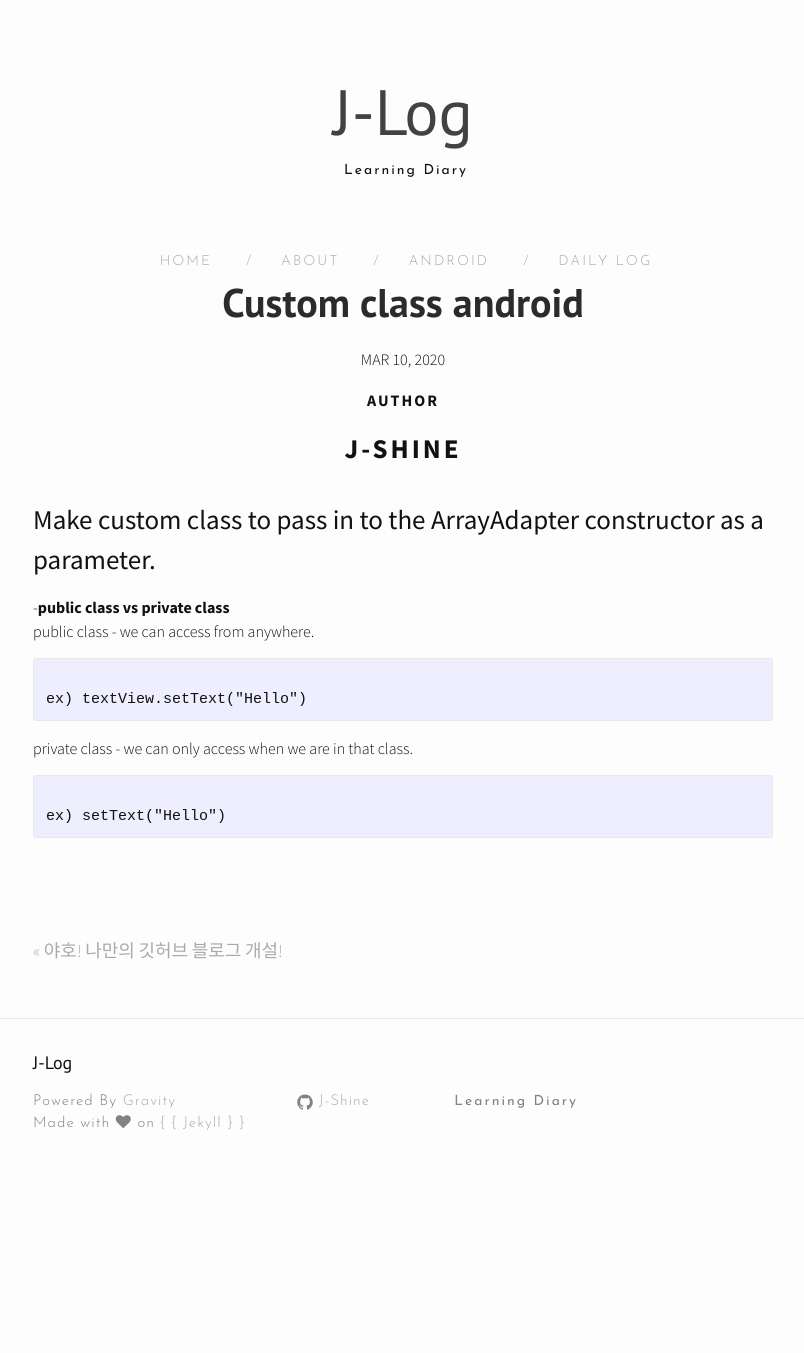
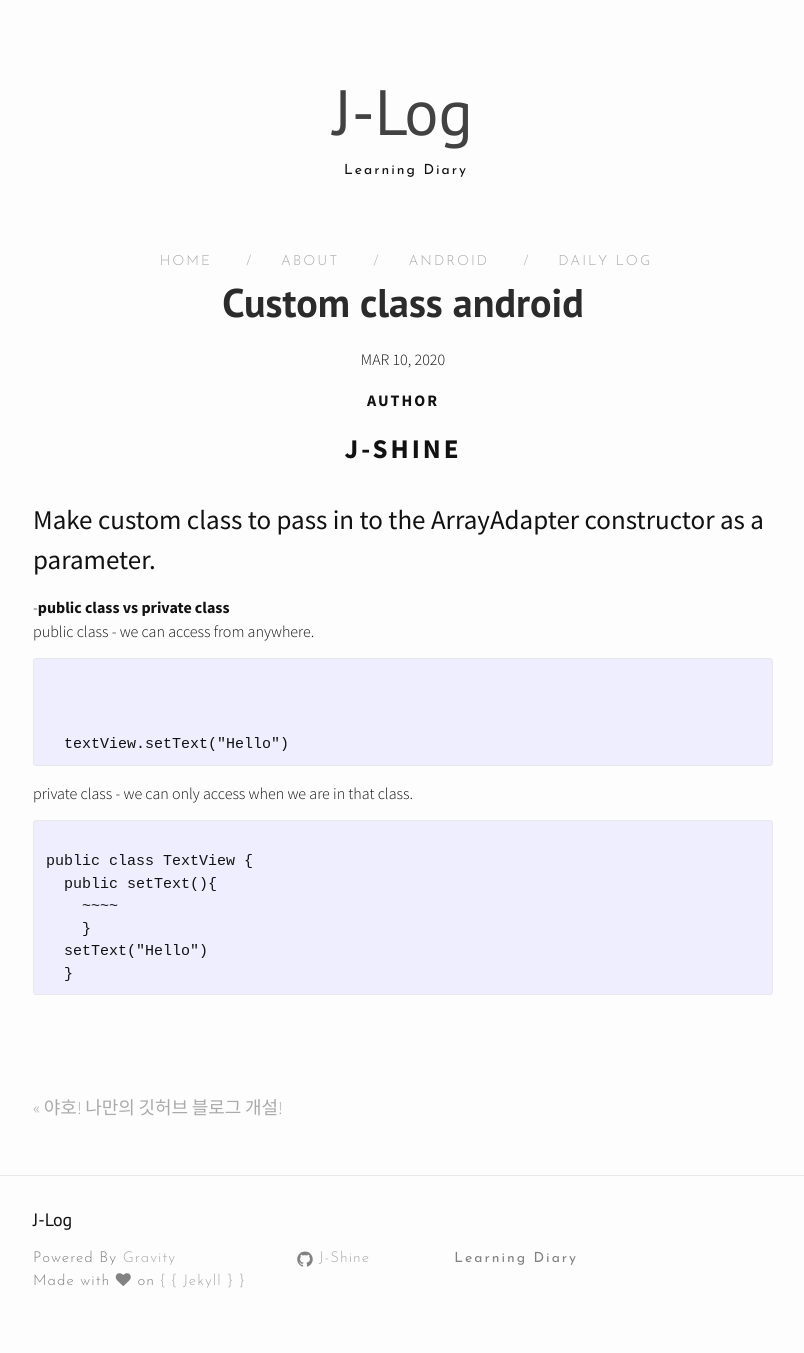
Before and after one commit to J-Shine/J-Shine.github.io, a Jekyll site: the page built from _posts/2020-03-10-custom-class.markdown, in a window 1280 px wide. Shown: the whole page, without its empty margins (237-1041 px from the left). Built offline with Jekyll 4.4.1, drawn with Linux system fonts in a browser that asks for light colours; nearby versions of some CDN libraries; comment, search, counter and statistics services are not loaded; before the commit the page ends 1196 px from its top, so only the background shows below that.

Commit message:
Update 2020-03-10-custom-class.markdown

```diff
--- a/_posts/2020-03-10-custom-class.markdown
+++ b/_posts/2020-03-10-custom-class.markdown
@@ -11,9 +11,16 @@ author: "J-Shine"
 -**public class vs private class**
 public class - we can access from anywhere.
 <pre><code>
-ex) textView.setText("Hello")
+
+
+  textView.setText("Hello")
 </code></pre>
 private class - we can only access when we are in that class.
 <pre><code>
-ex) setText("Hello")
+public class TextView {
+  public setText(){
+    ~~~~
+    }
+  setText("Hello")
+  }
 </code></pre>
```
